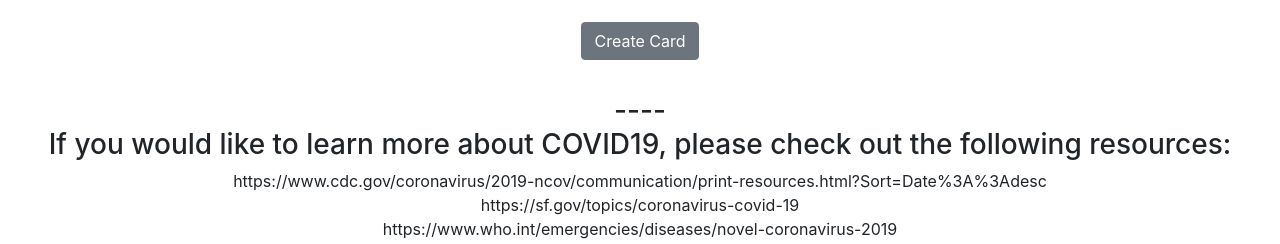
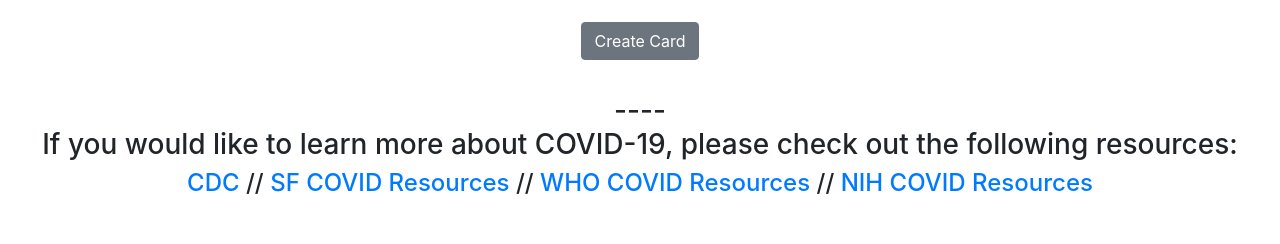
Before and after one commit to candacecodes/covidia-frontend, a React (Create React App) app: page /resources in a window 1280 px wide. Shown: the part 1132-1376 px from the top of the page. After the commit the page ends 1338 px from the top, so only its background shows below. Built offline with nearby package versions, Linux system fonts and the light colour scheme; no server answers.

Commit message:
changed resources COVID19 to COVID-19

```diff
--- a/src/Resources.js
+++ b/src/Resources.js
@@ -8,17 +8,24 @@ class Resources extends Component {
           <br></br>
           ----
           <br></br>
-          If you would like to learn more about COVID19, please check out the
+          If you would like to learn more about COVID-19, please check out the
           following resources:
           <br></br>
         </h3>
-        https://www.cdc.gov/coronavirus/2019-ncov/communication/print-resources.html?Sort=Date%3A%3Adesc
-        <br></br>
-        https://sf.gov/topics/coronavirus-covid-19
-        <br></br>
-        https://www.who.int/emergencies/diseases/novel-coronavirus-2019
-        <br></br>
-        https://www.nih.gov/coronavirus
+        <h4>
+          <a href="https://www.cdc.gov/coronavirus/2019-ncov/communication/print-resources.html?Sort=Date%3A%3Adesc">
+            CDC
+          </a>{" "}
+          //{" "}
+          <a href="https://sf.gov/topics/coronavirus-covid-19">
+            SF COVID Resources
+          </a>{" "}
+          //{" "}
+          <a href="https://www.who.int/emergencies/diseases/novel-coronavirus-2019">
+            WHO COVID Resources
+          </a>{" "}
+          // <a href="https://www.nih.gov/coronavirus">NIH COVID Resources</a>
+        </h4>
       </div>
     );
   }
```
